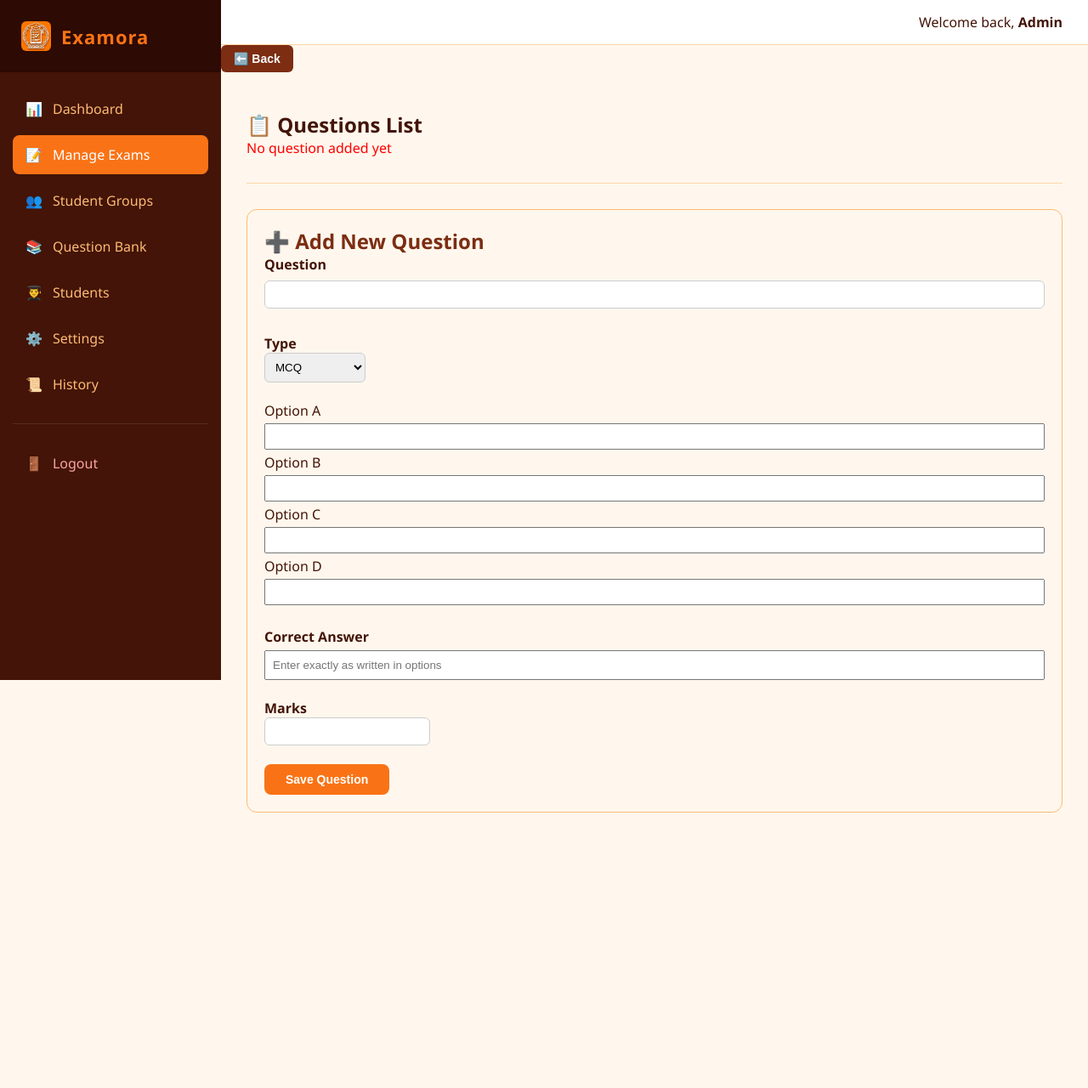
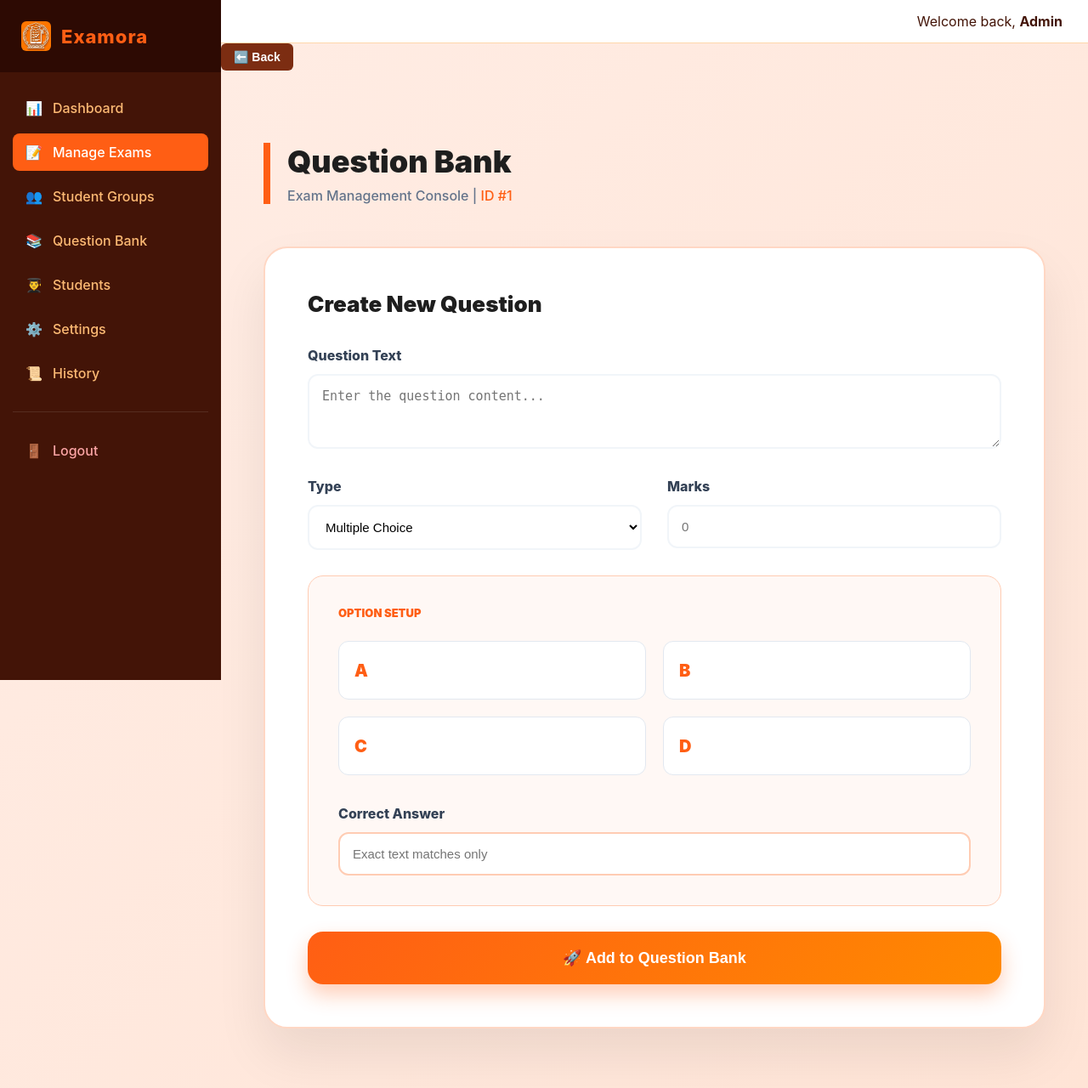
Before and after one commit to Mushfiqur00/online-exam-system, a Flask app: page /add-question/1 in a window 1280 px wide. Shown: the whole page at 85% size. Before the commit the page ends 956 px from the top, so only its background shows below. Run offline with Flask 3, Linux system fonts and the light colour scheme; data that the repository does not hold is empty.

Commit message:
Add question interface

```diff
--- a/templates/add_question.html
+++ b/templates/add_question.html
@@ -2,115 +2,236 @@
 
 {% block body %}
 
-<h2>📋 Questions List</h2>
+<style>
+    :root {
+        --primary-orange: #ff5e14;
+        --secondary-orange: #ff8a00;
+        --deep-charcoal: #1e1e1e;
+        /* Kora background gradient */
+        --bg-saturated: linear-gradient(135deg, #ffede5 0%, #ffe4d6 100%);
+    }
 
-{% if questions|length == 0 %}
-<p style="color:red;">No question added yet</p>
-{% else %}
+    body {
+        background: var(--bg-saturated);
+        font-family: 'Inter', sans-serif;
+        margin: 0;
+        min-height: 100vh;
+    }
+
+    .module-wrapper {
+        max-width: 1000px;
+        margin: 0 auto;
+        padding: 40px 20px;
+        animation: slideUp 0.6s ease-out;
+    }
+
+    @keyframes slideUp {
+        from { opacity: 0; transform: translateY(20px); }
+        to { opacity: 1; transform: translateY(0); }
+    }
+
+    /* Question Card Styling */
+    .question-card {
+        background: #ffffff;
+        border-radius: 20px;
+        border: 1px solid #ffd7c4;
+        padding: 30px;
+        margin-bottom: 30px;
+        transition: all 0.3s cubic-bezier(0.4, 0, 0.2, 1);
+        box-shadow: 0 10px 25px rgba(255, 94, 20, 0.05);
+        position: relative;
+    }
+
+    .question-card:hover {
+        transform: translateY(-8px);
+        box-shadow: 0 20px 40px rgba(255, 94, 20, 0.12);
+        border-color: var(--primary-orange);
+    }
+
+    .marks-label {
+        position: absolute;
+        top: 30px;
+        right: 30px;
+        background: var(--deep-charcoal);
+        color: white;
+        padding: 5px 15px;
+        border-radius: 30px;
+        font-size: 11px;
+        font-weight: 800;
+        letter-spacing: 0.5px;
+    }
+
+    /* Form & Inputs */
+    .form-container {
+        background: white;
+        padding: 50px;
+        border-radius: 28px;
+        box-shadow: 0 30px 60px rgba(0,0,0,0.08);
+        border: 2px solid #ffd7c4;
+    }
+
+    .custom-input {
+        width: 100%;
+        padding: 15px;
+        border-radius: 12px;
+        border: 2px solid #f1f5f9;
+        background: #fff;
+        transition: all 0.3s ease;
+        box-sizing: border-box;
+        font-size: 15px;
+    }
+
+    .custom-input:focus {
+        outline: none;
+        border-color: var(--primary-orange);
+        box-shadow: 0 0 0 4px rgba(255, 94, 20, 0.15);
+    }
+
+    .mcq-container {
+        background: #fff8f5;
+        border-radius: 18px;
+        padding: 35px;
+        border: 1px solid #ffccb3;
+        margin: 30px 0;
+    }
+
+    .opt-group {
+        display: flex;
+        align-items: center;
+        background: white;
+        padding: 10px 18px;
+        border-radius: 12px;
+        border: 1px solid #e2e8f0;
+    }
+
+    .opt-tag {
+        color: var(--primary-orange);
+        font-weight: 900;
+        margin-right: 18px;
+        font-size: 20px;
+    }
+
+    /* Save Button with Zoom */
+    .btn-save {
+        background: linear-gradient(135deg, var(--primary-orange), var(--secondary-orange));
+        color: white;
+        border: none;
+        padding: 20px;
+        border-radius: 18px;
+        font-weight: 800;
+        font-size: 18px;
+        cursor: pointer;
+        width: 100%;
+        transition: all 0.4s cubic-bezier(0.175, 0.885, 0.32, 1.275);
+        box-shadow: 0 12px 24px rgba(255, 94, 20, 0.3);
+    }
+
+    .btn-save:hover {
+        transform: scale(1.03);
+        box-shadow: 0 18px 35px rgba(255, 94, 20, 0.4);
+    }
+
+    /* Action Links Styling */
+    .action-link {
+        text-decoration: none;
+        font-size: 14px;
+        font-weight: 800;
+        text-transform: uppercase;
+        letter-spacing: 0.5px;
+        transition: 0.2s;
+    }
+</style>
+
+<div class="module-wrapper">
+    <div style="margin-bottom: 50px; border-left: 8px solid var(--primary-orange); padding-left: 20px;">
+        <h1 style="color: var(--deep-charcoal); font-weight: 900; font-size: 36px; margin: 0;">Question Bank</h1>
+        <p style="color: #64748b; margin-top: 8px; font-weight: 500;">Exam Management Console | <span style="color: var(--primary-orange)">ID #{{ exam_id }}</span></p>
+    </div>
 
     {% for q in questions %}
-
-<div
-    style="background:white;padding:15px;margin-bottom:15px;border-radius:12px; border: 1px solid #fed7aa; box-shadow: 0 2px 5px rgba(0,0,0,0.05);">
-
-    <b style="font-size: 1.1rem;">{{loop.index}}. {{q.question_text}}</b><br>
+    <div class="question-card">
+        <span class="marks-label">{{ q.marks }} MARKS</span>
+        <p style="font-size: 19px; font-weight: 700; color: #1e293b; margin-bottom: 25px; padding-right: 90px;">{{ loop.index }}. {{ q.question_text }}</p>
 
         {% if q.question_type == "mcq" %}
-    <small style="color:#f97316;">[MCQ]</small><br>
-
-    <ul style="list-style-type: circle; margin-left: 20px; padding: 5px 0;">
-        <li>{{q.option_a}}</li>
-        <li>{{q.option_b}}</li>
-        <li>{{q.option_c}}</li>
-        <li>{{q.option_d}}</li>
-    </ul>
-
-    <b style="color: green;">Correct:</b> {{q.correct_answer}} <br>
-    {% else %}
-    <small style="color:#6b7280;">[Short Question]</small><br>
+        <div style="display: grid; grid-template-columns: 1fr 1fr; gap: 15px;">
+            <div style="padding: 15px; background: #fffcfb; border-radius: 10px; font-size: 14px; border: 1px solid #ffd7c4;"><b>A.</b> {{q.option_a}}</div>
+            <div style="padding: 15px; background: #fffcfb; border-radius: 10px; font-size: 14px; border: 1px solid #ffd7c4;"><b>B.</b> {{q.option_b}}</div>
+            <div style="padding: 15px; background: #fffcfb; border-radius: 10px; font-size: 14px; border: 1px solid #ffd7c4;"><b>C.</b> {{q.option_c}}</div>
+            <div style="padding: 15px; background: #fffcfb; border-radius: 10px; font-size: 14px; border: 1px solid #ffd7c4;"><b>D.</b> {{q.option_d}}</div>
+        </div>
         {% endif %}
 
-    <b>Marks:</b> {{q.marks}} <br><br>
+        <div style="margin-top: 25px; display: flex; align-items: center; gap: 20px; border-top: 2px solid #f8fafc; padding-top: 20px;">
+            <a href="/edit-question/{{q.id}}" class="action-link" style="color: var(--primary-orange);">Edit</a>
 
-    <div style="display: flex; gap: 10px;">
-        <a href="/edit-question/{{q.id}}">
-            <button
-                style="background:#f59e0b; color:white; border:none; padding: 5px 15px; border-radius: 5px; cursor:pointer;">Edit</button>
-        </a>
-
-        <form action="/delete-question/{{q.id}}/{{exam_id}}" method="POST" style="display:inline;">
-            <button type="submit"
-                style="background:#ef4444; color:white; border:none; padding: 5px 15px; border-radius: 5px; cursor:pointer;"
-                onclick="return confirm('Delete this question?')">Delete</button>
+            <form action="/delete-question/{{q.id}}/{{exam_id}}" method="POST" style="margin: 0; display: flex; align-items: center;">
+                <button type="submit" class="action-link" style="background:none; border:none; color: #ef4444; cursor:pointer; padding: 0;" onclick="return confirm('Delete this question?')">
+                    Remove
+                </button>
             </form>
         </div>
+    </div>
+    {% endfor %}
 
+    <div class="form-container">
+        <h3 style="margin: 0 0 35px 0; color: var(--deep-charcoal); font-weight: 900; font-size: 26px;">Create New Question</h3>
+
+        <form method="POST">
+            <div style="margin-bottom: 30px;">
+                <label style="display: block; margin-bottom: 12px; font-weight: 800; color: #334155;">Question Text</label>
+                <textarea name="question_text" class="custom-input" rows="3" required placeholder="Enter the question content..."></textarea>
             </div>
 
-{% endfor %}
-
-{% endif %}
-
-<hr style="border: 0; height: 1px; background: #fed7aa; margin: 30px 0;">
-
-<div style="background: #fff7ed; padding: 20px; border-radius: 12px; border: 1px solid #fdba74;">
-    <h2 style="color: #7c2d12;">➕ Add New Question</h2>
-
-    <form method="POST">
-        <label><b>Question</b></label><br>
-        <input type="text" name="question_text"
-            style="width: 100%; padding: 8px; margin: 8px 0; border-radius: 6px; border: 1px solid #ccc;"
-            required><br><br>
-
-        <label><b>Type</b></label><br>
-        <select name="question_type" id="type" onchange="toggleOptions()"
-            style="padding: 8px; border-radius: 6px; border: 1px solid #ccc;">
-            <option value="mcq">MCQ</option>
+            <div style="display: grid; grid-template-columns: 1fr 1fr; gap: 30px; margin-bottom: 30px;">
+                <div>
+                    <label style="display: block; margin-bottom: 12px; font-weight: 800; color: #334155;">Type</label>
+                    <select name="question_type" id="type" onchange="toggleOptions()" class="custom-input">
+                        <option value="mcq">Multiple Choice</option>
                         <option value="short">Short Answer</option>
-        </select><br><br>
-
-        <div id="mcqOptions">
-            <label>Option A</label> <input type="text" name="option_a"
-                style="width: 100%; padding: 6px; margin: 4px 0;"><br>
-            <label>Option B</label> <input type="text" name="option_b"
-                style="width: 100%; padding: 6px; margin: 4px 0;"><br>
-            <label>Option C</label> <input type="text" name="option_c"
-                style="width: 100%; padding: 6px; margin: 4px 0;"><br>
-            <label>Option D</label> <input type="text" name="option_d"
-                style="width: 100%; padding: 6px; margin: 4px 0;"><br><br>
-
-            <label><b>Correct Answer</b></label><br>
-            <input type="text" name="correct_answer" placeholder="Enter exactly as written in options"
-                style="width: 100%; padding: 8px; margin-top: 5px;"><br><br>
+                    </select>
+                </div>
+                <div>
+                    <label style="display: block; margin-bottom: 12px; font-weight: 800; color: #334155;">Marks</label>
+                    <input type="number" name="marks" class="custom-input" required placeholder="0">
+                </div>
             </div>
 
-        <label><b>Marks</b></label><br>
-        <input type="number" name="marks" style="padding: 8px; border-radius: 6px; border: 1px solid #ccc;"
-            required><br><br>
+            <div id="mcqOptions" class="mcq-container">
+                <p style="margin: 0 0 25px 0; font-weight: 900; color: var(--primary-orange); font-size: 13px; text-transform: uppercase;">Option Setup</p>
+                <div style="display: grid; grid-template-columns: 1fr 1fr; gap: 20px;">
+                    <div class="opt-group"><span class="opt-tag">A</span><input type="text" name="option_a" class="custom-input" style="border:none;"></div>
+                    <div class="opt-group"><span class="opt-tag">B</span><input type="text" name="option_b" class="custom-input" style="border:none;"></div>
+                    <div class="opt-group"><span class="opt-tag">C</span><input type="text" name="option_c" class="custom-input" style="border:none;"></div>
+                    <div class="opt-group"><span class="opt-tag">D</span><input type="text" name="option_d" class="custom-input" style="border:none;"></div>
+                </div>
 
-        <button type="submit"
-            style="background: #f97316; color: white; border: none; padding: 10px 25px; border-radius: 8px; cursor: pointer; font-weight: bold;">Save
-            Question</button>
+                <div style="margin-top: 35px;">
+                    <label style="display: block; margin-bottom: 12px; font-weight: 800; color: #334155;">Correct Answer</label>
+                    <input type="text" name="correct_answer" class="custom-input" style="border-color: #ffccb3;" placeholder="Exact text matches only">
+                </div>
+            </div>
+
+            <button type="submit" class="btn-save">
+                🚀 Add to Question Bank
+            </button>
         </form>
+    </div>
 </div>
 
 <script>
     function toggleOptions() {
         var type = document.getElementById("type").value;
         var mcq = document.getElementById("mcqOptions");
-
+        var inputs = mcq.querySelectorAll('input');
         if (type === "mcq") {
             mcq.style.display = "block";
-            // Make options required if MCQ is selected
-            document.getElementsByName("option_a")[0].required = true;
-            document.getElementsByName("option_b")[0].required = true;
+            inputs.forEach(i => i.required = true);
         } else {
             mcq.style.display = "none";
-            document.getElementsByName("option_a")[0].required = false;
-            document.getElementsByName("option_b")[0].required = false;
+            inputs.forEach(i => i.required = false);
         }
     }
     toggleOptions();
 </script>
-
 {% endblock %}
```
Lines whose indentation alone changed are shown as unchanged.
